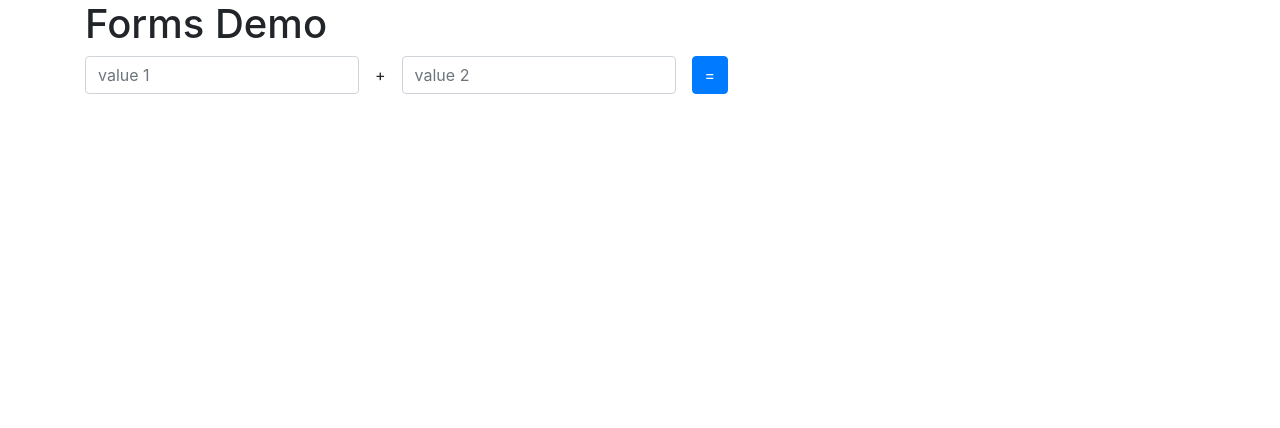
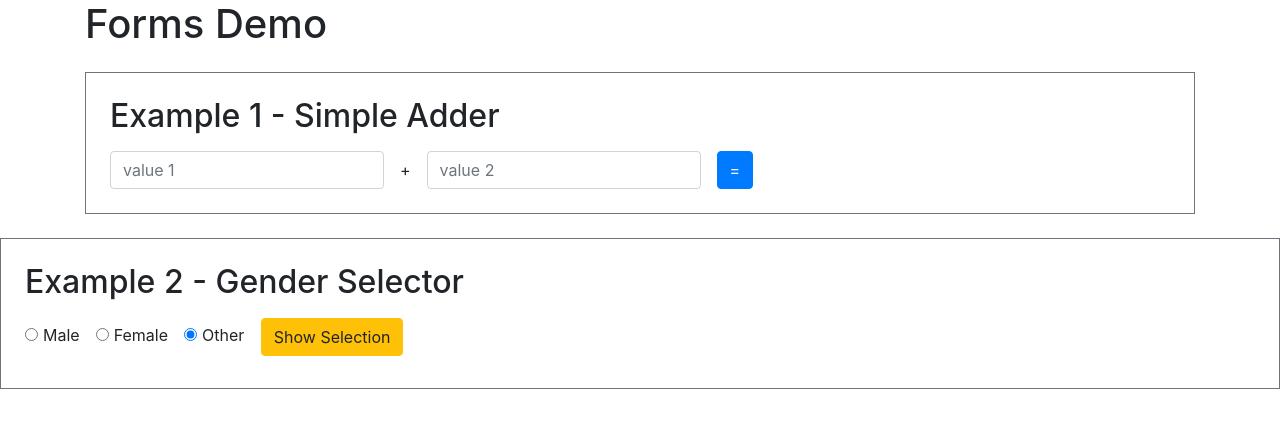
Before and after one commit to malamut1/FormsConsoleDemo, a plain HTML site: page FormsConsoleDemo/wwwroot/index.html in a window 1280 px wide. Drawn offline with nearby package versions, Linux system fonts and the light colour scheme.

Commit message:
Added gender selector

```diff
--- a/FormsConsoleDemo/wwwroot/adder.js
+++ b/FormsConsoleDemo/wwwroot/adder.js
@@ -4,4 +4,13 @@ button.onclick = function () {
         Number(document.querySelector("#op2").value);
     document.querySelector("#answer").textContent = answer;
     return false;
-}
+};
+
+// Gender selector - radio buttons
+let selectGender = function () {
+    let gender = document.querySelector("input[type=radio]:checked").value;
+    document.querySelector("#selected").innerHTML = `Current selection: <b> ${gender} </b>`;
+};
+
+let selectGen = document.querySelector("#genderselect");
+selectGen.onclick = selectGender;
--- a/FormsConsoleDemo/wwwroot/index.html
+++ b/FormsConsoleDemo/wwwroot/index.html
@@ -8,6 +8,8 @@
 <body>
     <div class="container">
         <h1>Forms Demo</h1>
+        <div class="my-4 p-4 border border-secondary">
+            <h2 class="pb-2">Example 1 - Simple Adder</h2>
             <form class="form form-inline">
                 <input type="text" id="op1" placeholder="value 1" class="form-control mr-3">
                 +
@@ -16,6 +18,24 @@
                 <span id="answer" class="ml-4 font-weight-bold"></span>
             </form>
         </div>
+        </div>
+        <!-- Radio button example  -->
+        <div class="my-4 p-4 border border-secondary">
+            <h2 class="pb-2">Example 2 - Gender Selector</h2>
+
+            <form class="form">
+                <div class="form-check form-check-inline">
+                    <input type="radio" name="gender" value="male" class="form-check-input">
+                    <label class="form-check-label mr-3">Male</label>
+                    <input type="radio" name="gender" value="female" class="form-check-input">
+                    <label class="form-check-label mr-3">Female</label>
+                    <input type="radio" name="gender" value="other" checked class="form-check-input">
+                    <label class="form-check-label">Other</label>
+                </div>
+                <button type="button" id="genderselect" class="btn btn-warning">Show Selection</button>
+            </form>
+            <h5 id="selected"></h5>
+        </div>
 
         <script src="adder.js"></script>
 </body>
```
Lines whose indentation alone changed are shown as unchanged.
